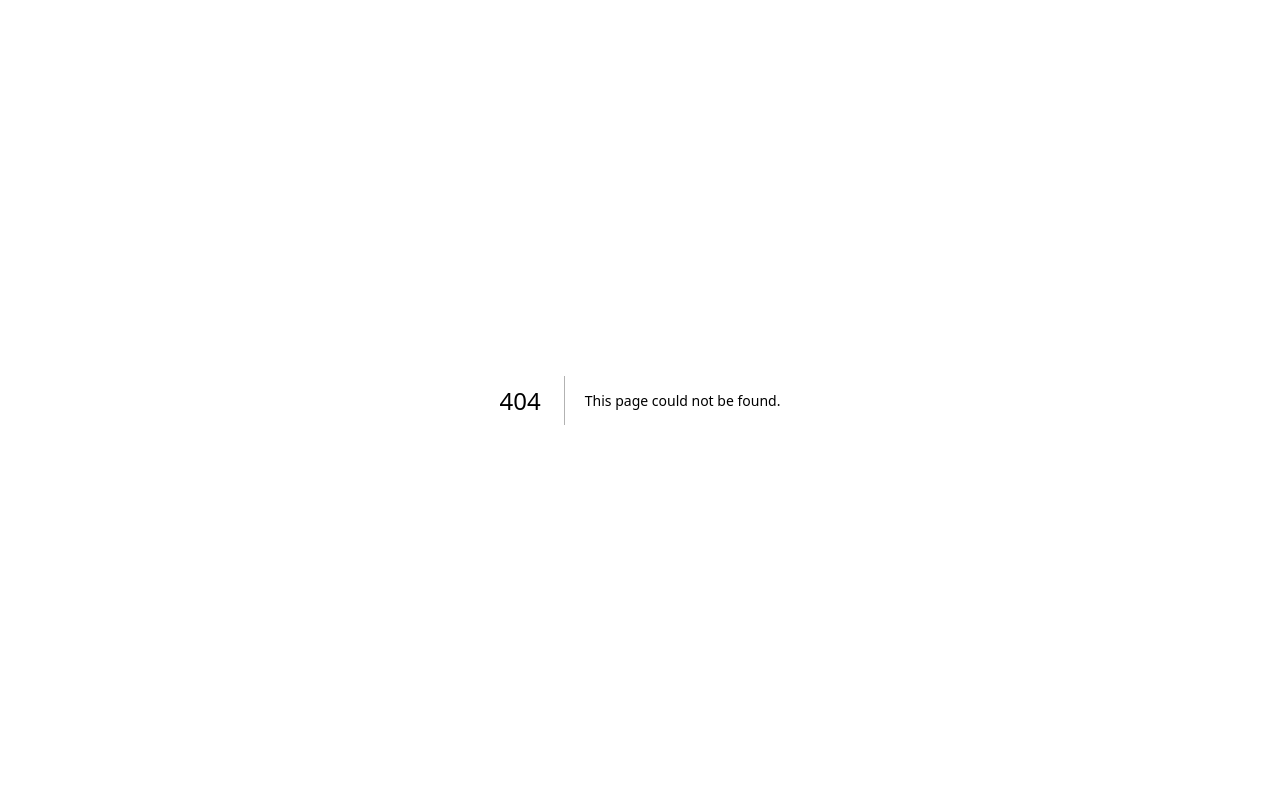
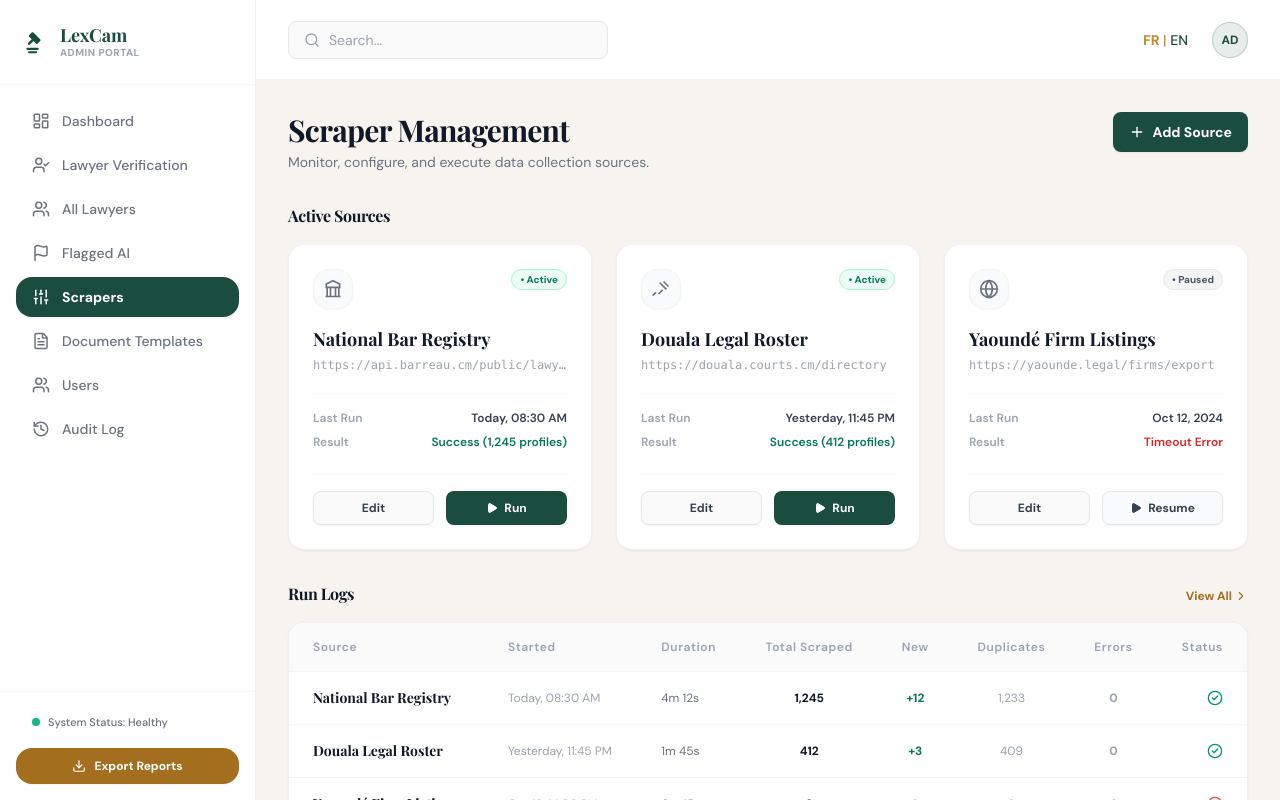
Before and after one commit to chewi-clinton/LexCamAI, a Next.js app in the folder frontend/: page /admin/scrapers in a window 1280 px wide. Before the commit this address had no page. Built offline with nearby package versions, Linux system fonts and the light colour scheme.

Commit message:
scrapers control panel

```diff
--- /dev/null
+++ b/frontend/src/app/admin/scrapers/page.jsx
@@ -0,0 +1,202 @@
+'use client';
+import {
+  Plus, Play, ChevronRight, CheckCircle2, XCircle,
+} from 'lucide-react';
+
+export default function ScraperManagement() {
+  const activeSources = [
+    {
+      title: 'National Bar Registry',
+      url: 'https://api.barreau.cm/public/lawyers',
+      status: 'Active',
+      statusColor: 'bg-emerald-50 text-emerald-700 border-emerald-200',
+      lastRun: 'Today, 08:30 AM',
+      result: 'Success (1,245 profiles)',
+      resultColor: 'text-emerald-700',
+      type: 'bar',
+    },
+    {
+      title: 'Douala Legal Roster',
+      url: 'https://douala.courts.cm/directory',
+      status: 'Active',
+      statusColor: 'bg-emerald-50 text-emerald-700 border-emerald-200',
+      lastRun: 'Yesterday, 11:45 PM',
+      result: 'Success (412 profiles)',
+      resultColor: 'text-emerald-700',
+      type: 'court',
+    },
+    {
+      title: 'Yaoundé Firm Listings',
+      url: 'https://yaounde.legal/firms/export',
+      status: 'Paused',
+      statusColor: 'bg-gray-100 text-gray-600 border-gray-200',
+      lastRun: 'Oct 12, 2024',
+      result: 'Timeout Error',
+      resultColor: 'text-red-600',
+      type: 'firm',
+    },
+  ];
+
+  const runLogs = [
+    {
+      source: 'National Bar Registry',
+      started: 'Today, 08:30 AM',
+      duration: '4m 12s',
+      totalScraped: '1,245',
+      newCount: '+12',
+      duplicates: '1,233',
+      errors: '0',
+      success: true,
+    },
+    {
+      source: 'Douala Legal Roster',
+      started: 'Yesterday, 11:45 PM',
+      duration: '1m 45s',
+      totalScraped: '412',
+      newCount: '+3',
+      duplicates: '409',
+      errors: '0',
+      success: true,
+    },
+    {
+      source: 'Yaoundé Firm Listings',
+      started: 'Oct 12, 14:00 PM',
+      duration: '0m 15s',
+      totalScraped: '0',
+      newCount: '0',
+      duplicates: '0',
+      errors: '1',
+      success: false,
+    },
+  ];
+
+  return (
+    <div className="p-8 space-y-8">
+
+      {/* Page Header */}
+      <div className="flex justify-between items-start">
+        <div>
+          <h2 className="font-serif text-3xl font-bold text-gray-900 tracking-tight">Scraper Management</h2>
+          <p className="text-muted text-sm mt-1">Monitor, configure, and execute data collection sources.</p>
+        </div>
+        <button className="bg-primary hover:bg-primary-dark transition-colors text-white font-bold text-sm px-4 py-2.5 rounded-lg flex items-center gap-2 shadow-sm">
+          <Plus size={16} /> Add Source
+        </button>
+      </div>
+
+      {/* Active Sources */}
+      <div className="space-y-4">
+        <h3 className="text-base font-serif font-bold text-gray-900 tracking-tight">Active Sources</h3>
+        <div className="grid grid-cols-1 lg:grid-cols-3 gap-6">
+          {activeSources.map((source, idx) => (
+            <div key={idx} className="bg-white rounded-xl border border-gray-200/60 shadow-sm p-6 flex flex-col justify-between">
+              <div>
+                <div className="flex justify-between items-start mb-4">
+                  <div className="w-10 h-10 rounded-xl bg-gray-50 text-gray-500 flex items-center justify-center border border-gray-100 shadow-sm">
+                    {source.type === 'bar' && (
+                      <svg width="20" height="20" viewBox="0 0 24 24" fill="none" stroke="currentColor" strokeWidth="2">
+                        <path d="M3 21h18M3 10h18M5 10v11M9 10v11M15 10v11M19 10v11M4 6l8-4 8 4v4H4z" />
+                      </svg>
+                    )}
+                    {source.type === 'court' && (
+                      <svg width="20" height="20" viewBox="0 0 24 24" fill="none" stroke="currentColor" strokeWidth="2">
+                        <path d="m14 13-5 5M6 16l-4 4M10.5 4.5l8 8M15 3l6 6" />
+                      </svg>
+                    )}
+                    {source.type === 'firm' && (
+                      <svg width="20" height="20" viewBox="0 0 24 24" fill="none" stroke="currentColor" strokeWidth="2">
+                        <circle cx="12" cy="12" r="10" />
+                        <path d="M12 2a14.5 14.5 0 0 0 0 20 14.5 14.5 0 0 0 0-20M2 12h20" />
+                      </svg>
+                    )}
+                  </div>
+                  <span className={`px-2 py-0.5 rounded-full text-[10px] font-bold border ${source.statusColor}`}>
+                    • {source.status}
+                  </span>
+                </div>
+
+                <h4 className="font-serif text-lg font-bold text-gray-900">{source.title}</h4>
+                <p className="text-xs text-gray-400 font-mono mt-1 truncate">{source.url}</p>
+
+                <div className="mt-5 space-y-2 border-t border-gray-50 pt-4 text-xs font-semibold text-gray-400">
+                  <div className="flex justify-between">
+                    <span>Last Run</span>
+                    <span className="text-gray-700">{source.lastRun}</span>
+                  </div>
+                  <div className="flex justify-between">
+                    <span>Result</span>
+                    <span className={source.resultColor}>{source.result}</span>
+                  </div>
+                </div>
+              </div>
+
+              <div className="grid grid-cols-2 gap-3 mt-6 border-t border-gray-50 pt-4">
+                <button className="w-full bg-[#FAFAFA] border border-gray-200 hover:bg-gray-50 text-gray-700 font-bold text-xs py-2 rounded-lg transition-colors shadow-sm">
+                  Edit
+                </button>
+                {source.status === 'Paused' ? (
+                  <button className="w-full bg-gray-50 border border-gray-200 hover:bg-gray-100 text-gray-700 font-bold text-xs py-2 rounded-lg transition-colors flex items-center justify-center gap-1.5 shadow-sm">
+                    <Play size={12} fill="currentColor" /> Resume
+                  </button>
+                ) : (
+                  <button className="w-full bg-primary hover:bg-primary-dark transition-colors text-white font-bold text-xs py-2 rounded-lg flex items-center justify-center gap-1.5 shadow-sm">
+                    <Play size={12} fill="currentColor" /> Run
+                  </button>
+                )}
+              </div>
+            </div>
+          ))}
+        </div>
+      </div>
+
+      {/* Run Logs */}
+      <div className="space-y-4">
+        <div className="flex justify-between items-baseline">
+          <h3 className="text-base font-serif font-bold text-gray-900 tracking-tight">Run Logs</h3>
+          <button className="text-xs font-bold text-accent-dark hover:underline flex items-center gap-0.5">
+            View All <ChevronRight size={14} />
+          </button>
+        </div>
+
+        <div className="bg-white rounded-xl border border-gray-200/60 shadow-sm overflow-hidden">
+          <div className="overflow-x-auto">
+            <table className="w-full text-left border-collapse text-xs font-semibold text-gray-600">
+              <thead>
+                <tr className="border-b border-gray-100 text-gray-400 bg-[#FAFAFA] tracking-wider">
+                  <th className="py-4 px-6 font-semibold">Source</th>
+                  <th className="py-4 px-6 font-semibold">Started</th>
+                  <th className="py-4 px-6 font-semibold">Duration</th>
+                  <th className="py-4 px-6 font-semibold text-center">Total Scraped</th>
+                  <th className="py-4 px-6 text-center font-semibold">New</th>
+                  <th className="py-4 px-6 text-center font-semibold">Duplicates</th>
+                  <th className="py-4 px-6 text-center font-semibold">Errors</th>
+                  <th className="py-4 px-6 text-right font-semibold">Status</th>
+                </tr>
+              </thead>
+              <tbody className="divide-y divide-gray-100 font-medium text-gray-800">
+                {runLogs.map((log, index) => (
+                  <tr key={index} className="hover:bg-gray-50/40 transition-colors">
+                    <td className="py-4 px-6 font-serif text-sm font-bold text-gray-900">{log.source}</td>
+                    <td className="py-4 px-6 text-gray-400 font-normal">{log.started}</td>
+                    <td className="py-4 px-6 font-normal text-gray-500">{log.duration}</td>
+                    <td className="py-4 px-6 text-center font-bold text-gray-900">{log.totalScraped}</td>
+                    <td className={`py-4 px-6 text-center font-bold ${log.newCount !== '0' ? 'text-emerald-700' : 'text-gray-400'}`}>{log.newCount}</td>
+                    <td className="py-4 px-6 text-center text-gray-400 font-normal">{log.duplicates}</td>
+                    <td className={`py-4 px-6 text-center font-bold ${log.errors !== '0' ? 'text-red-600' : 'text-gray-400'}`}>{log.errors}</td>
+                    <td className="py-4 px-6 text-right">
+                      {log.success
+                        ? <CheckCircle2 size={16} className="text-emerald-600 inline" />
+                        : <XCircle size={16} className="text-red-500 inline" />
+                      }
+                    </td>
+                  </tr>
+                ))}
+              </tbody>
+            </table>
+          </div>
+        </div>
+      </div>
+
+    </div>
+  );
+}
```
